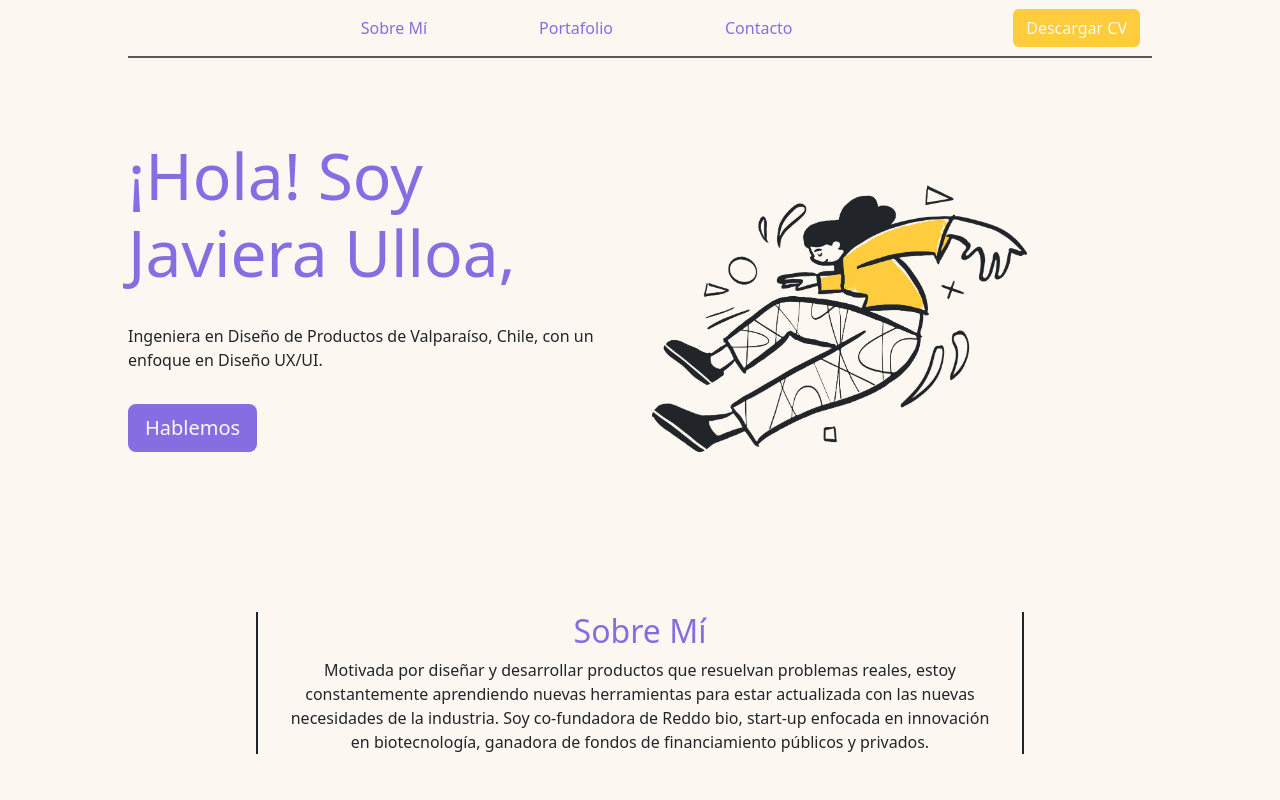
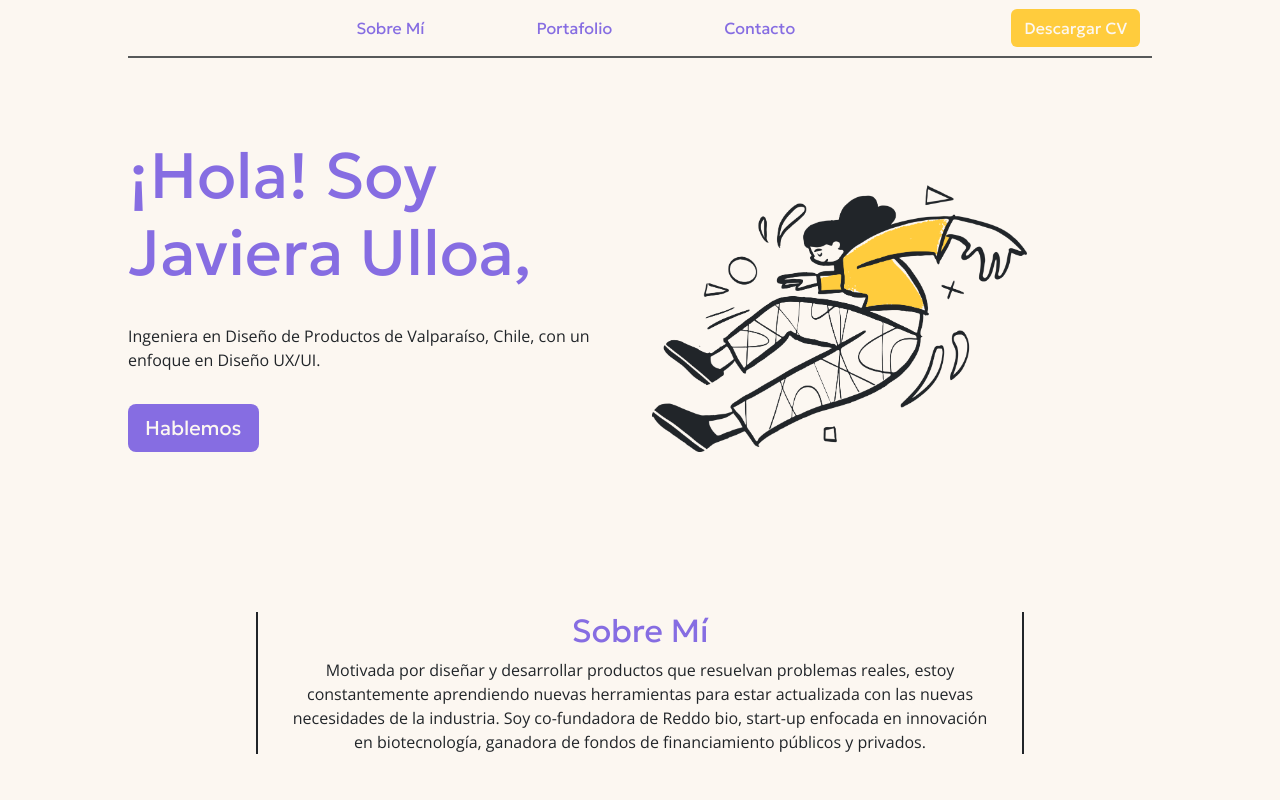
Before and after one commit to javulloa/CV, a plain HTML site: page index.html in a window 1280 px wide. Shown: the top 800 px of the page. Drawn offline with nearby package versions, Linux system fonts and the light colour scheme.

Commit message:
cambio de fuente

```diff
--- a/assets/css/style.css
+++ b/assets/css/style.css
@@ -2,6 +2,10 @@ body{
     margin: 0rem 8rem 0rem 8rem;
     background-color: #FCF7F1;
     color: #212529;
+    font-family:'Geologica', sans-serif;
+}
+p{
+    font-family: 'Open Sans', sans-serif;
 }
 header, section, footer{
     padding: 2rem 0rem 2rem 0rem;
--- a/index.html
+++ b/index.html
@@ -8,6 +8,7 @@
     <script src="https://kit.fontawesome.com/e7e391f374.js" crossorigin="anonymous"></script>
     <link rel="preconnect" href="https://fonts.googleapis.com">
     <link rel="preconnect" href="https://fonts.gstatic.com" crossorigin>
+    <link href="https://fonts.googleapis.com/css2?family=Geologica&family=Open+Sans&display=swap" rel="stylesheet">
     <link rel="stylesheet" href="./assets/css/style.css">
     <title>Javiera Ulloa</title>
 </head>
```
